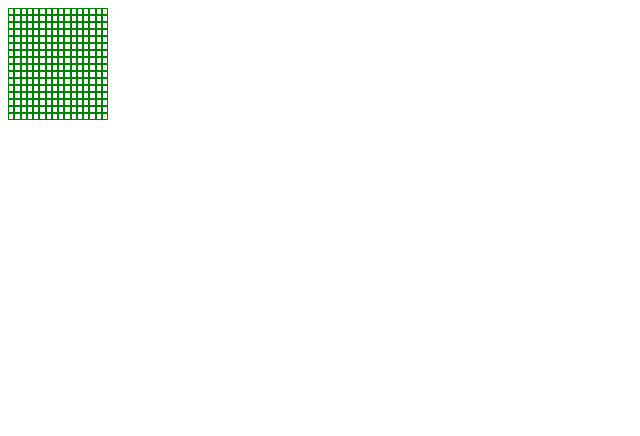
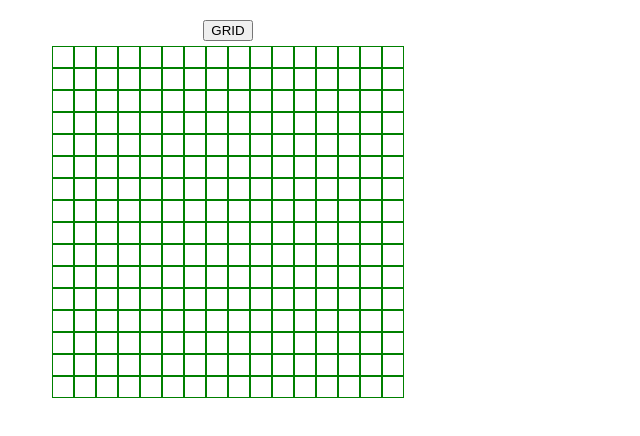
Before and after one commit to Nickaela/etch-a-sketch, a plain HTML site: page index.html in a window 1280 px wide. Shown: the whole page, without its empty margins (0-640 px from the left). Drawn offline with Linux system fonts and the light colour scheme.

Commit message:
add hover effect

```diff
--- a/java.js
+++ b/java.js
@@ -1,4 +1,13 @@
 const container = document.querySelector("#container");
+
+const buttonContainer = document.createElement("div");
+container.appendChild(buttonContainer);
+
+const button = document.createElement("button");
+button.textContent = "GRID";
+button.style.marginBottom = "5px";
+buttonContainer.appendChild(button);
+
 
 function createRowOfSquares(num){
     for (let i = 0; i < num; i++){
@@ -14,3 +23,25 @@ function createRowOfSquares(num){
 }
 
 createRowOfSquares(16);
+
+
+const gridDivs = document.querySelectorAll(".box");
+
+
+gridDivs.forEach((sq) => {
+
+    sq.addEventListener("mouseenter", (e) => {
+    e.target.style.background = "";
+});
+
+    sq.addEventListener("mouseleave", (e) => {
+    e.target.style.background = "pink";
+});
+
+});
+
+
+button.addEventListener("click", () => {
+    //let num = +prompt("How many squares would you like per side?", "2-100");
+
+});
--- a/styles.css
+++ b/styles.css
@@ -1,17 +1,20 @@
 #container {
-
-    width: 100px;
-    height: 100px;
+    box-sizing: border-box;
+    margin: 20px;
+    width: 400px;
+    height: 400px;
 }
 #container>div {
 
     display: flex;
+    justify-content: center;
+
 
 
 }
 div .box {
-     border: .5px solid green;
-     width: 5px;
-     height: 5px;
+     border: 1px solid green;
+     width: 20px;
+     height: 20px;
 
 }
```
